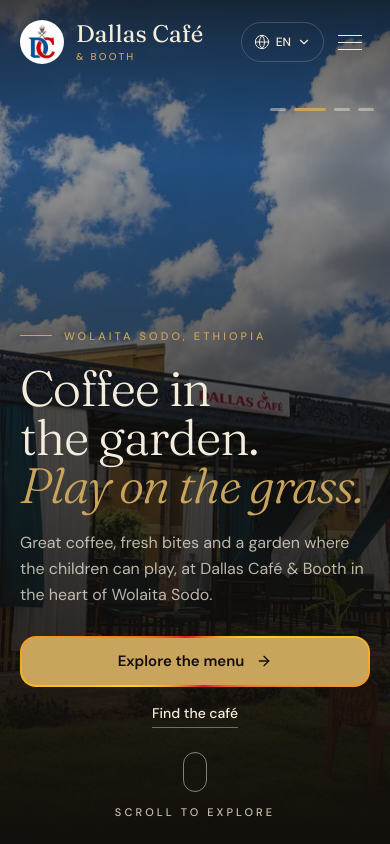
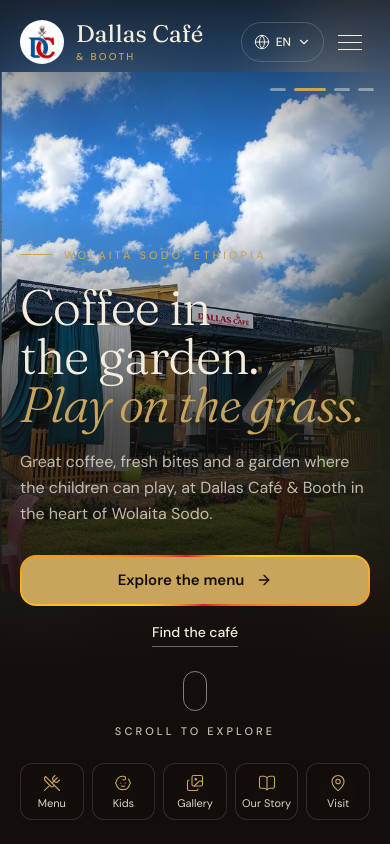
Before and after one commit to Ashenafi-Bancha/dallas-cafe-and-booth, a React (Vite) app: page / in a window 390 px wide. Shown: the top 844 px of the page. Built offline with nearby package versions, Linux system fonts and the light colour scheme.

Commit message:
Show photos uncropped and add quick links on phones
Hero, gallery and play-area photos now keep their full proportions; the
hero shows each photo whole over a blurred copy of itself. Phones get a
row of section shortcuts under the scroll cue.

```diff
--- a/src/components/GallerySection.tsx
+++ b/src/components/GallerySection.tsx
@@ -1,4 +1,3 @@
-import clsx from 'clsx';
 import type { PhotoName } from '../data/config';
 import { useLang } from '../i18n';
 import { withPlainAmpersand } from './Ampersand';
@@ -6,15 +5,7 @@ import { Photo } from './Photo';
 import { Reveal } from './Reveal';
 
 // Captions and alt text come from strings.ts, in this same order.
-// `shape` is the photo's proportion on phones, where the photos stack one per row.
-// `focus` keeps the subject in frame when a tall photo is cropped to a wide slot.
-const gallery: { photo: PhotoName; shape: string; layout: string; focus?: string }[] = [
-  { photo: 'cafe_day', shape: 'aspect-[4/3]', layout: 'md:col-span-8 md:h-[30rem]', focus: 'object-[50%_62%]' },
-  { photo: 'coffee_ceremony', shape: 'aspect-square', layout: 'md:col-span-4 md:h-[30rem]', focus: 'object-[50%_30%]' },
-  { photo: 'macchiato', shape: 'aspect-square', layout: 'md:col-span-4 md:h-[26rem]' },
-  { photo: 'snacks', shape: 'aspect-square', layout: 'md:col-span-4 md:h-[26rem]' },
-  { photo: 'avocado_juice', shape: 'aspect-square', layout: 'md:col-span-4 md:h-[26rem]' },
-];
+const gallery: PhotoName[] = ['cafe_day', 'coffee_ceremony', 'macchiato', 'snacks', 'avocado_juice'];
 
 export function GallerySection() {
   const { s } = useLang();
@@ -33,22 +24,19 @@ export function GallerySection() {
           <p className="max-w-xs text-sm leading-relaxed text-cream/65">{s.gallery.intro}</p>
         </Reveal>
 
-        {/* One photo per row on phones, editorial grid on desktop */}
-        <div className="grid grid-cols-1 gap-3 md:grid-cols-12 md:gap-4">
-          {gallery.map((img, i) => (
-            <Reveal key={img.photo} delay={(i % 3) * 0.08} className={img.layout}>
-              <figure className={clsx('group relative h-full w-full overflow-hidden md:aspect-auto', img.shape)}>
+        {/* Every photo keeps its own proportions, so nothing is cropped.
+            One per row on phones, a single row of five on desktop. */}
+        <div className="grid grid-cols-1 items-start gap-3 md:grid-cols-3 md:gap-4 lg:grid-cols-5">
+          {gallery.map((photo, i) => (
+            <Reveal key={photo} delay={(i % 3) * 0.08}>
+              <figure>
                 <Photo
-                  name={img.photo}
+                  name={photo}
                   alt={s.gallery.items[i].alt}
-                  sizes="(min-width: 768px) 60vw, 100vw"
-                  className={clsx(
-                    'h-full w-full object-cover transition-transform duration-[1200ms] ease-out group-hover:scale-105',
-                    img.focus
-                  )}
+                  sizes="(min-width: 1024px) 20vw, (min-width: 768px) 33vw, 100vw"
+                  className="h-auto w-full"
                 />
-                <div className="absolute inset-x-0 bottom-0 h-1/3 bg-linear-to-t from-ink/80 to-transparent" />
-                <figcaption className="absolute bottom-4 left-4 flex items-baseline gap-3">
+                <figcaption className="mt-3 flex items-baseline gap-3">
                   <span className="text-xs text-gold">0{i + 1}</span>
                   <span className="font-display text-lg italic">{withPlainAmpersand(s.gallery.items[i].caption)}</span>
                 </figcaption>
--- a/src/components/HeroSection.tsx
+++ b/src/components/HeroSection.tsx
@@ -1,19 +1,13 @@
 import { useEffect, useRef, useState } from 'react';
 import { motion, useReducedMotion, useScroll, useTransform } from 'framer-motion';
 import clsx from 'clsx';
-import { ArrowDown, ArrowRight } from 'lucide-react';
+import { ArrowDown, ArrowRight, Baby, BookOpen, Images, MapPin, UtensilsCrossed } from 'lucide-react';
 import type { PhotoName } from '../data/config';
 import { useLang } from '../i18n';
 import { Photo } from './Photo';
 import { easeOut } from './Reveal';
 
-// `focus` keeps each photo's subject in frame when it is cropped to the hero
-const slides: { photo: PhotoName; focus: string }[] = [
-  { photo: 'cafe_night', focus: 'object-[50%_60%]' },
-  { photo: 'cafe_day', focus: 'object-[50%_62%]' },
-  { photo: 'play_castle', focus: 'object-[50%_65%]' },
-  { photo: 'play_slides', focus: 'object-[50%_65%]' },
-];
+const slides: PhotoName[] = ['cafe_night', 'cafe_day', 'play_castle', 'play_slides'];
 
 const SLIDE_INTERVAL_MS = 5500;
 
@@ -33,6 +27,14 @@ export function HeroSection() {
     return () => clearTimeout(timer);
   }, [slide.current, reduceMotion]);
 
+  const quickLinks = [
+    { name: s.nav.menu, href: '#menu', icon: UtensilsCrossed },
+    { name: s.nav.play, href: '#play', icon: Baby },
+    { name: s.nav.gallery, href: '#gallery', icon: Images },
+    { name: s.nav.story, href: '#about', icon: BookOpen },
+    { name: s.nav.visit, href: '#contact', icon: MapPin },
+  ];
+
   const slideAlts = [s.hero.photoAlt, s.gallery.items[0].alt, s.play.items[0].alt, s.play.items[2].alt];
   const sectionRef = useRef<HTMLElement>(null);
   const { scrollYProgress } = useScroll({ target: sectionRef, offset: ['start start', 'end start'] });
@@ -41,7 +43,8 @@ export function HeroSection() {
   return (
     <>
       <section ref={sectionRef} id="home" className="relative isolate flex min-h-svh flex-col overflow-hidden bg-ink text-cream">
-        {/* Photo slideshow, full-bleed behind the text */}
+        {/* Photo slideshow behind the text. Each photo is shown whole, never cropped,
+            over a blurred copy of itself that fills the rest of the hero. */}
         <div className="absolute inset-0 -z-10 overflow-hidden">
           <motion.div
             initial={{ scale: 1.08, opacity: 0 }}
@@ -51,7 +54,7 @@ export function HeroSection() {
             className="relative h-full w-full"
           >
             {/* The current slide sits in view, the one before it leaves to the left, the rest wait on the right */}
-            {slides.map(({ photo, focus }, i) => {
+            {slides.map((photo, i) => {
               const isCurrent = i === slide.current;
               const isLeaving = i === slide.previous;
               return (
@@ -63,37 +66,38 @@ export function HeroSection() {
                   aria-hidden={!isCurrent}
                   className="absolute inset-0"
                 >
-                  {/* A slow drift towards the viewer while the slide is up */}
+                  {/* Blurred backdrop, drifting slowly while the slide is up */}
                   <motion.div
                     initial={false}
-                    animate={{ scale: isCurrent ? 1.08 : 1 }}
+                    animate={{ scale: isCurrent ? 1.25 : 1.15 }}
                     transition={{ duration: isCurrent ? 8 : 0, ease: 'linear' }}
-                    className="h-full w-full"
+                    className="absolute inset-0"
                   >
-                    <Photo
-                      name={photo}
-                      alt={slideAlts[i]}
-                      sizes="100vw"
-                      eager={i === 0}
-                      className={clsx('h-full w-full object-cover', focus)}
-                    />
+                    <Photo name={photo} alt="" sizes="200px" className="h-full w-full object-cover blur-2xl brightness-75" />
                   </motion.div>
+                  {/* The whole photo: across the top below the header on phones, down the right side on desktop */}
+                  <Photo
+                    name={photo}
+                    alt={slideAlts[i]}
+                    sizes="(min-width: 1024px) 50vw, 100vw"
+                    eager={i === 0}
+                    className="absolute inset-x-0 top-[4.5rem] h-[calc(100%-4.5rem)] w-full object-contain object-top lg:top-20 lg:h-[calc(100%-5rem)] lg:object-right"
+                  />
                 </motion.div>
               );
             })}
           </motion.div>
           {/* Darkens the photo behind the text: from the bottom on phones, from the left on desktop */}
-          <div className="absolute inset-0 bg-linear-to-t from-ink via-ink/75 to-ink/25 lg:bg-linear-to-r lg:from-ink/95 lg:via-ink/60 lg:via-45% lg:to-ink/10" />
-          <div className="absolute inset-x-0 bottom-0 hidden h-56 bg-linear-to-t from-ink/85 to-transparent lg:block" />
+          <div className="absolute inset-0 bg-linear-to-t from-ink from-20% via-ink/70 via-50% to-transparent to-75% lg:bg-linear-to-r lg:from-ink/90 lg:from-0% lg:via-ink/55 lg:via-35% lg:to-transparent lg:to-55%" />
           <div className="absolute inset-x-0 top-0 h-40 bg-linear-to-b from-ink/70 to-transparent" />
         </div>
 
         {/* Slide picker */}
-        <div className="absolute right-3 top-24 z-10 flex items-center md:right-8 lg:top-auto lg:bottom-7">
+        <div className="absolute right-3 top-[4.75rem] z-10 flex items-center md:right-8 lg:top-auto lg:bottom-7">
           <span className="mr-3 hidden text-xs tabular-nums text-cream/70 lg:inline">
             0{slide.current + 1} / 0{slides.length}
           </span>
-          {slides.map(({ photo }, i) => (
+          {slides.map((photo, i) => (
             <button
               key={photo}
               onClick={() => goToSlide(i)}
@@ -112,7 +116,7 @@ export function HeroSection() {
         </div>
 
         <div className="wrap flex flex-1 flex-col justify-end pt-28 pb-6 lg:justify-center lg:pt-32 lg:pb-12">
-          <div className="lg:max-w-3xl">
+          <div className="lg:max-w-[46%]">
             <motion.p
               initial={{ opacity: 0, y: 16 }}
               animate={{ opacity: 1, y: 0 }}
@@ -127,7 +131,7 @@ export function HeroSection() {
               initial={{ opacity: 0, y: 32 }}
               animate={{ opacity: 1, y: 0 }}
               transition={{ duration: 1, delay: 0.45, ease: easeOut }}
-              className="font-display text-[3.1rem] font-light leading-[0.98] tracking-tight text-balance sm:text-7xl xl:text-[5.5rem]"
+              className="font-display text-[3.1rem] font-light leading-[0.98] tracking-tight text-balance sm:text-7xl lg:text-6xl xl:text-[5.5rem]"
             >
               {s.hero.heading.before} <em className="whitespace-nowrap text-gold">{s.hero.heading.accent}</em> {s.hero.heading.after}
             </motion.h1>
@@ -185,7 +189,24 @@ export function HeroSection() {
             <span className="eyebrow">{s.hero.scrollExplore}</span>
           </a>
 
-          <div className="hidden items-end justify-between gap-6 border-t border-cream/15 pt-5 lg:flex lg:max-w-2xl">
+          {/* Phones: shortcuts to each section */}
+          <nav aria-label={s.footer.explore} className="mt-6 lg:hidden">
+            <ul className="grid grid-cols-5 gap-2">
+              {quickLinks.map(({ name, href, icon: Icon }) => (
+                <li key={href}>
+                  <a
+                    href={href}
+                    className="flex flex-col items-center gap-1.5 rounded-xl border border-cream/15 bg-ink/50 px-1 py-2.5 text-[11px] leading-none text-cream/90 backdrop-blur-sm transition-colors active:border-gold active:text-gold"
+                  >
+                    <Icon className="h-[18px] w-[18px] text-gold" strokeWidth={1.5} />
+                    <span className="whitespace-nowrap">{name}</span>
+                  </a>
+                </li>
+              ))}
+            </ul>
+          </nav>
+
+          <div className="hidden items-end justify-between gap-6 border-t border-cream/15 pt-5 lg:flex lg:max-w-[46%]">
             <dl className="flex gap-8 md:gap-12">
               <div>
                 <dt className="eyebrow text-sand">{s.hero.openDaily}</dt>
--- a/src/components/PlaySection.tsx
+++ b/src/components/PlaySection.tsx
@@ -25,18 +25,16 @@ export function PlaySection() {
           </Reveal>
         </div>
 
-        <div className="mt-12 grid grid-cols-1 gap-3 md:mt-16 md:grid-cols-2 md:gap-4 lg:grid-cols-4">
+        <div className="mt-12 grid grid-cols-1 gap-3 md:mt-16 items-start md:grid-cols-2 md:gap-4 lg:grid-cols-4">
           {playPhotos.map((photo, i) => (
             <Reveal key={photo} delay={(i % 2) * 0.08}>
               <figure>
-                <div className="group aspect-[4/5] overflow-hidden">
-                  <Photo
-                    name={photo}
-                    alt={s.play.items[i].alt}
-                    sizes="(min-width: 1024px) 25vw, (min-width: 768px) 50vw, 100vw"
-                    className="h-full w-full object-cover transition-transform duration-[1200ms] ease-out group-hover:scale-105"
-                  />
-                </div>
+                <Photo
+                  name={photo}
+                  alt={s.play.items[i].alt}
+                  sizes="(min-width: 1024px) 25vw, (min-width: 768px) 50vw, 100vw"
+                  className="h-auto w-full"
+                />
                 <figcaption className="mt-4 flex items-baseline gap-3">
                   <span className="text-xs text-gold">0{i + 1}</span>
                   <span className="font-display text-xl italic">{withPlainAmpersand(s.play.items[i].caption)}</span>
```
